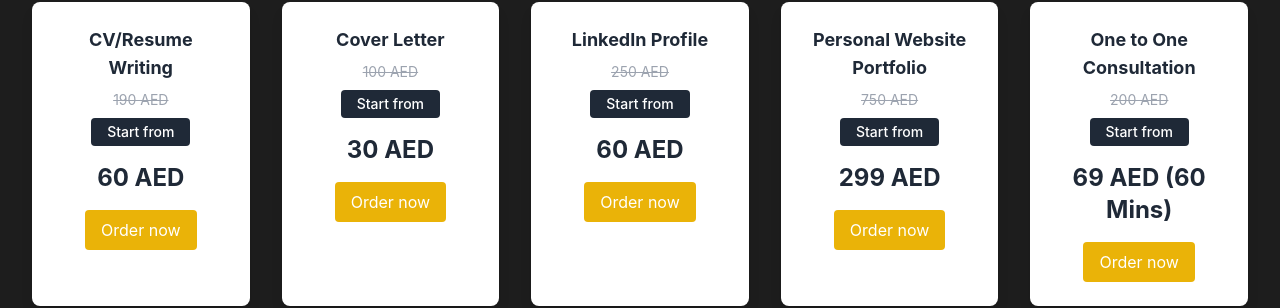
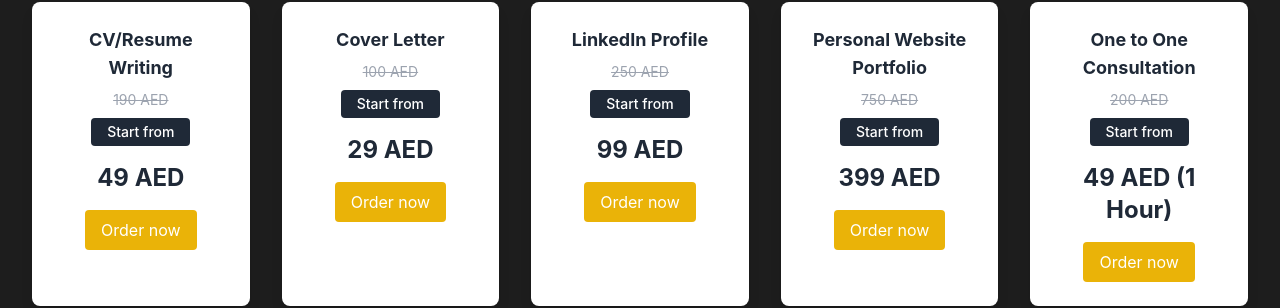
Before and after one commit to akibkhone/CareerCraftPro, a React (Vite) app: page / in a window 1280 px wide. Shown: the part 1918-2226 px from the top of the page. Built offline with nearby package versions, Linux system fonts and the light colour scheme.

Commit message:
Update App.jsx

```diff
--- a/src/App.jsx
+++ b/src/App.jsx
@@ -226,35 +226,35 @@ const sendEmail = (e) => {
         {
           title: 'CV/Resume Writing',
           originalPrice: '190 AED',
-          discountedPrice: '60 AED',
+          discountedPrice: '49 AED',
           description: 'Start from',
           message: 'Hi, I am interested to go for CV/Resume Writing.',
         },
         {
           title: 'Cover Letter',
           originalPrice: '100 AED',
-          discountedPrice: '30 AED',
+          discountedPrice: '29 AED',
           description: 'Start from',
           message: 'Hi, I am interested to go for Cover Letter services.',
         },
         {
           title: 'LinkedIn Profile',
           originalPrice: '250 AED',
-          discountedPrice: '60 AED',
+          discountedPrice: '99 AED',
           description: 'Start from',
           message: 'Hi, I am interested to go for LinkedIn Profile services.',
         },
         {
           title: 'Personal Website Portfolio',
           originalPrice: '750 AED',
-          discountedPrice: '299 AED',
+          discountedPrice: '399 AED',
           description: 'Start from',
           message: 'Hi, I am interested to go for Personal Website Portfolio services.',
         },
         {
           title: 'One to One Consultation',
           originalPrice: '200 AED',
-          discountedPrice: '69 AED (60 Mins)',
+          discountedPrice: '49 AED (1 Hour)',
           description: 'Start from',
           message: 'Hi, I am interested to go for One to One Consultation services.',
         },
```
